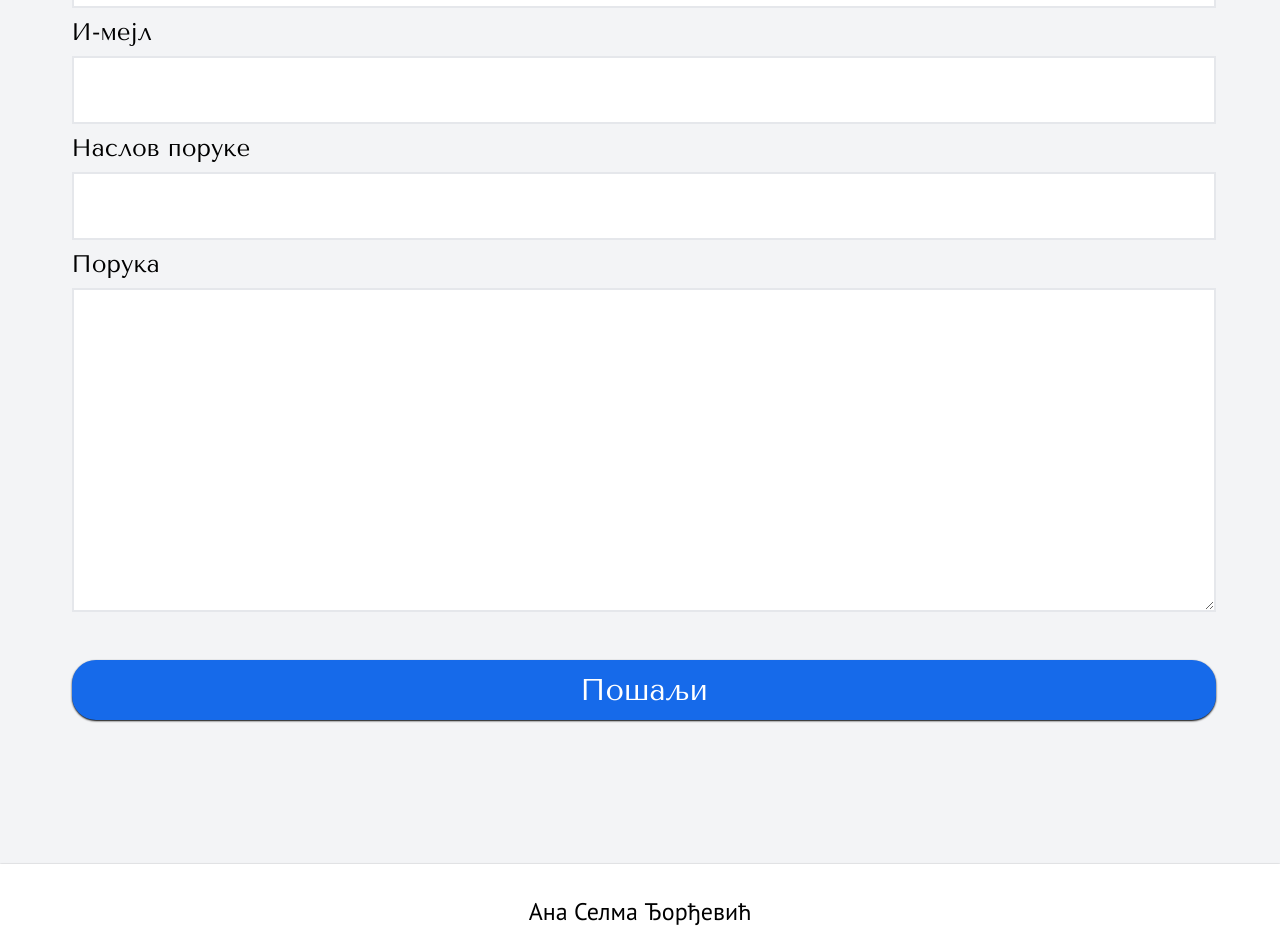
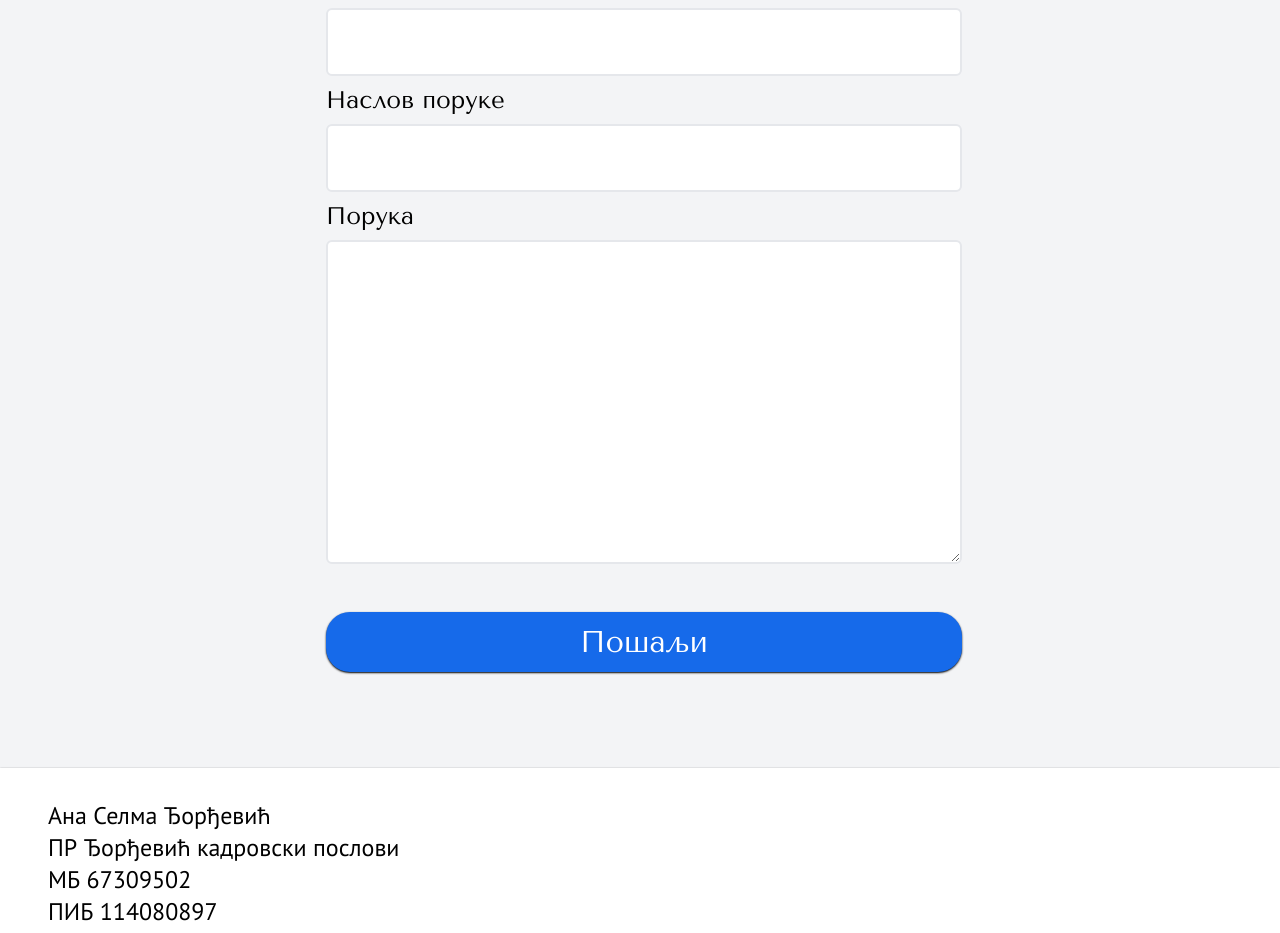
Before and after one commit to japundzasergej/kadrovski-poslovi, a React (Vite) app: page / in a window 1280 px wide. Shown: the part 2360-3293 px from the top of the page. Built offline with nearby package versions, Linux system fonts and the light colour scheme.

Commit message:
final changes

```diff
--- a/src/pages/Contact.tsx
+++ b/src/pages/Contact.tsx
@@ -42,14 +42,16 @@ const Contact = () => {
   };
 
   return (
-    <section className="lg:py-36 py-24 font-tenor md:pl-2" id="contact">
+    <section className="py-24 font-tenor md:pl-2" id="contact">
       <article className="flex justify-center flex-col items-center">
-        <h1 className="md:text-6xl text-4xl lg:pt-24 lg:pb-24 pb-4 md:pb-8">Контакт</h1>
+        <h1 className="md:text-6xl text-4xl lg:pt-24 lg:pb-24 pb-4 md:pb-8">
+          Контакт
+        </h1>
         <form
           action="https://formspree.io/f/xbjvndqd"
           method="POST"
           target="_blank"
-          className="flex flex-col text-2xl min-w-[90%]"
+          className="flex flex-col text-2xl min-w-[90%] lg:min-w-[50%]"
           onSubmit={(e) => handleSubmit(e)}
           autoComplete="on"
         >
@@ -59,7 +61,7 @@ const Contact = () => {
           <input
             type="text"
             id="name"
-            className="px-2 md:py-4 border-2"
+            className="px-2 md:py-4 border-2 rounded-md"
             {...register('name', {
               required: true,
               minLength: 3,
@@ -80,7 +82,7 @@ const Contact = () => {
           <input
             type="text"
             id="email"
-            className="md:py-4 border-2"
+            className="md:py-4 border-2 rounded-md"
             {...register('email', {
               required: true,
               pattern: /^[A-Z0-9._%+-]+@[A-Z0-9.-]+\.[A-Z]{2,}$/i,
@@ -99,7 +101,7 @@ const Contact = () => {
           </label>
           <input
             type="title"
-            className="md:py-4 border-2"
+            className="md:py-4 border-2 rounded-md"
             {...register('title', {
               required: true,
             })}
@@ -122,7 +124,7 @@ const Contact = () => {
             })}
             value={user.message}
             onChange={handleChange}
-            className="border-2"
+            className="border-2 rounded-md"
           ></textarea>
           {errors.message && (
             <p className="text-red-700 mt-2">
@@ -131,7 +133,9 @@ const Contact = () => {
           )}
           <button
             type="submit"
-            className={`mt-12 bg-button py-2 md:py-[0.75rem] text-white rounded-3xl hover:opacity-90 transition duration-300 shadow-sm shadow-black ${isDesktop ? 'text-3xl' : 'md:text-3xl text-xl'}`}
+            className={`mt-12 bg-button py-2 md:py-[0.75rem] text-white rounded-3xl hover:opacity-90 transition duration-300 shadow-sm shadow-black ${
+              isDesktop ? 'text-3xl' : 'md:text-3xl text-xl'
+            }`}
             disabled={isSubmitting}
           >
             Пошаљи
--- a/src/pages/Footer.tsx
+++ b/src/pages/Footer.tsx
@@ -1,7 +1,7 @@
 const Footer = () => {
   return (
-    <section className="shadow-sm shadow-black flex justify-center items-center text-center bg-white flex-col md:text-2xl py-4">
-      <div className="pt-4">
+    <section className="shadow-sm shadow-black flex justify-center md:justify-start px-12 items-center text-start bg-white md:text-2xl py-4">
+      <div className="pt-4 flex flex-col">
         <h1>Ана Селма Ђорђевић</h1>
         <h1>ПР Ђорђевић кадровски послови</h1>
         <p>МБ 67309502</p>
```
